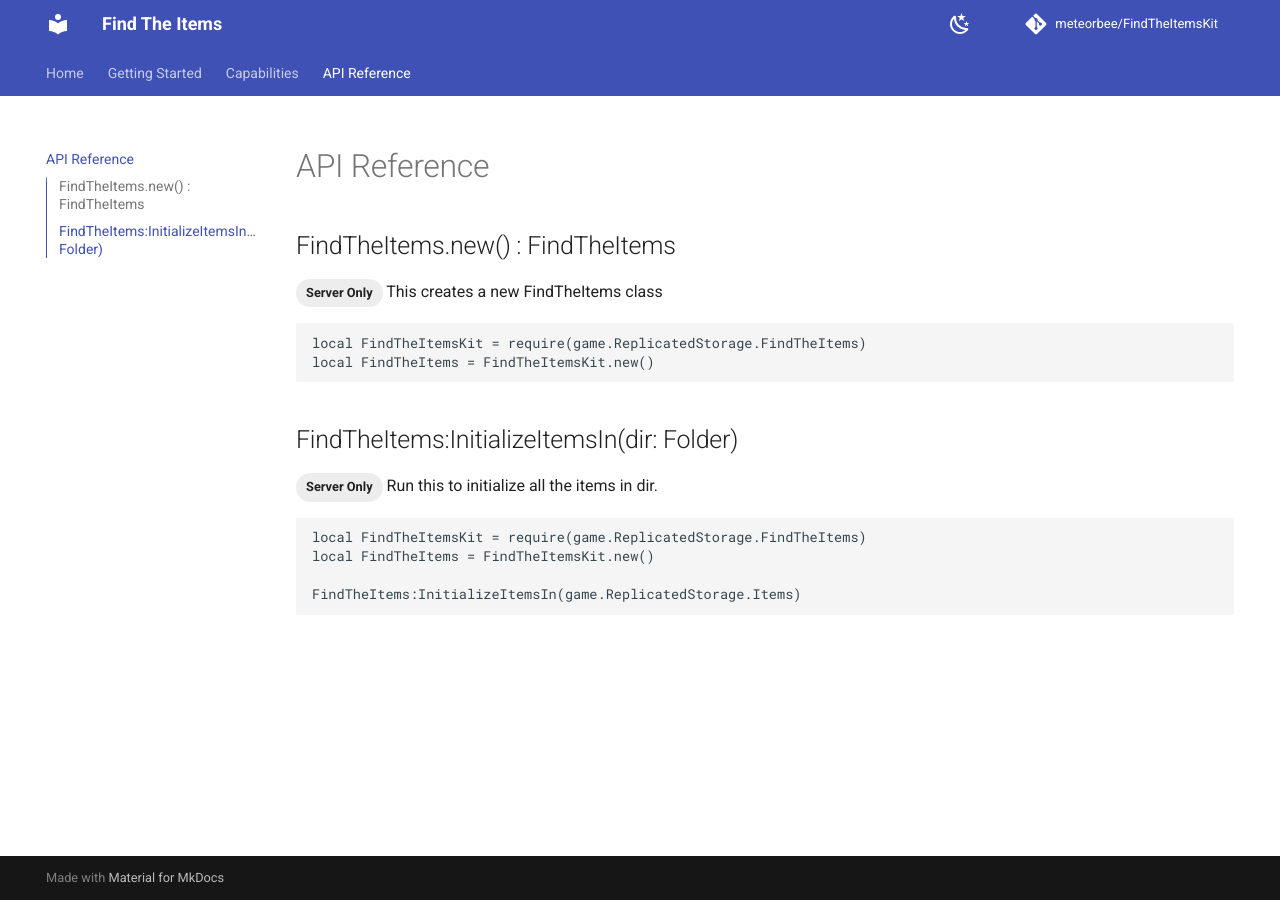
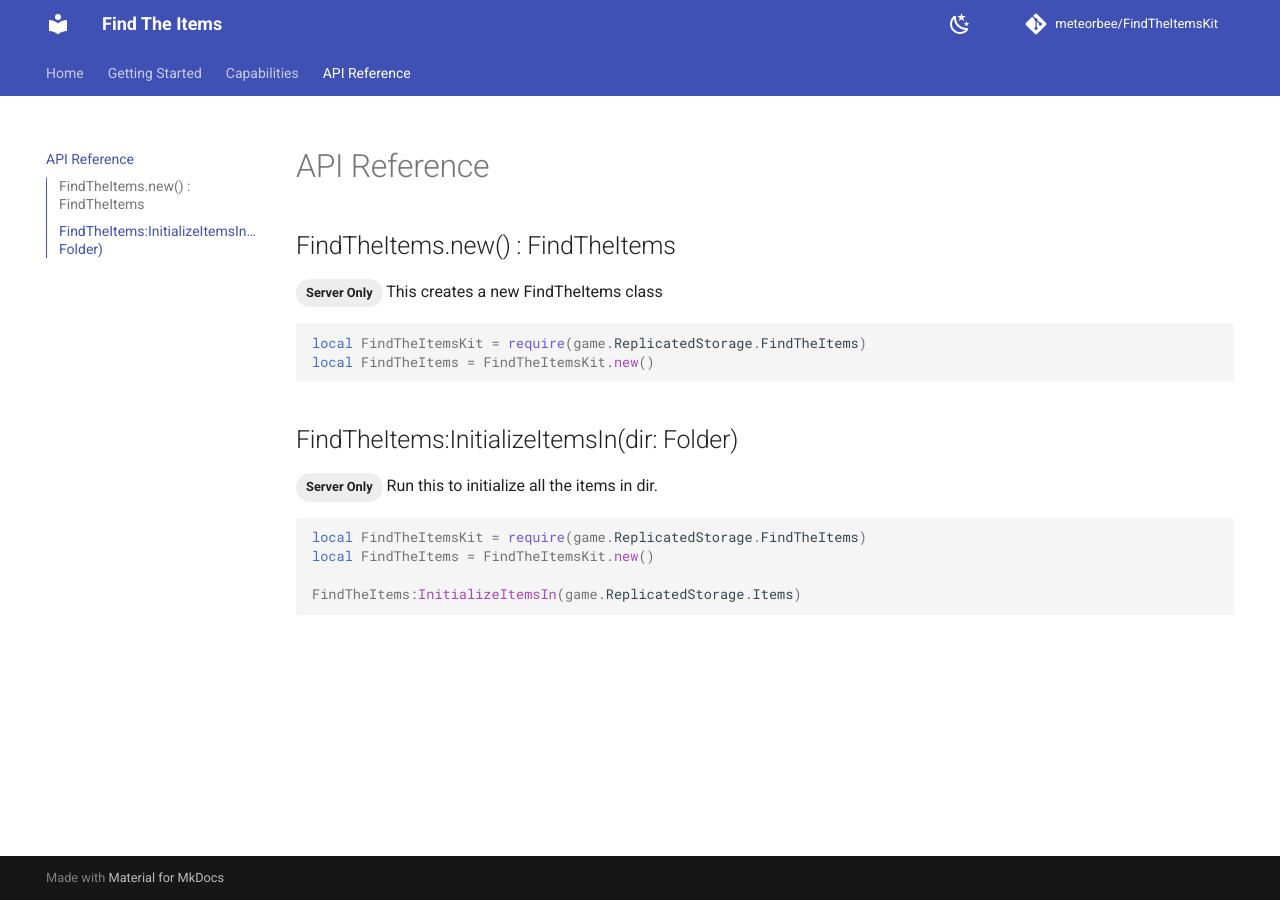
Before and after one commit to meteorbee/FindTheItems, an MkDocs documentation site: the page built from docs/APIReference.md, in a window 1280 px wide. Built offline with MkDocs 1.6.1 and Material for MkDocs 9.7.7, drawn with Linux system fonts in a browser that asks for light colours; comment, search, counter and statistics services are not loaded.

Commit message:
Updated API Reference

````diff
--- a/docs/APIReference.md
+++ b/docs/APIReference.md
@@ -3,7 +3,7 @@
 ## FindTheItems.new() : FindTheItems
 <span class="md-tag md-tag--primary">Server Only</span>
 This creates a new FindTheItems class
-```
+```lua
 local FindTheItemsKit = require(game.ReplicatedStorage.FindTheItems)
 local FindTheItems = FindTheItemsKit.new()
 ```
@@ -11,7 +11,7 @@ local FindTheItems = FindTheItemsKit.new()
 ## FindTheItems:InitializeItemsIn(dir: Folder)
 <span class="md-tag md-tag--primary">Server Only</span>
 Run this to initialize all the items in dir.
-```
+```lua
 local FindTheItemsKit = require(game.ReplicatedStorage.FindTheItems)
 local FindTheItems = FindTheItemsKit.new()
 
````
